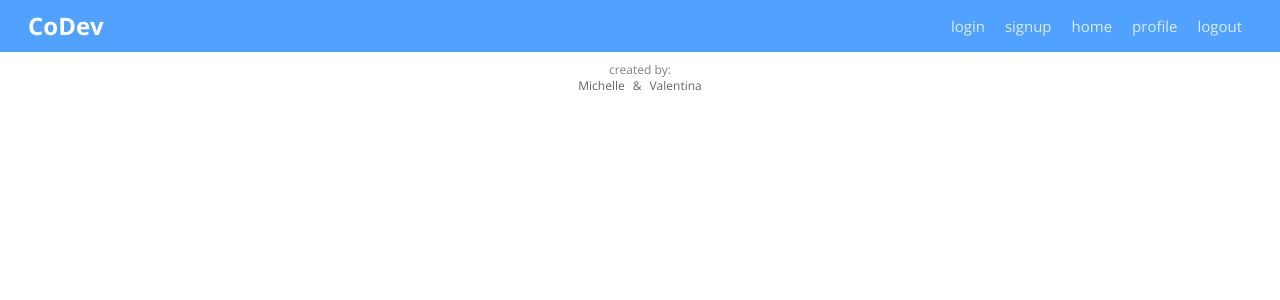
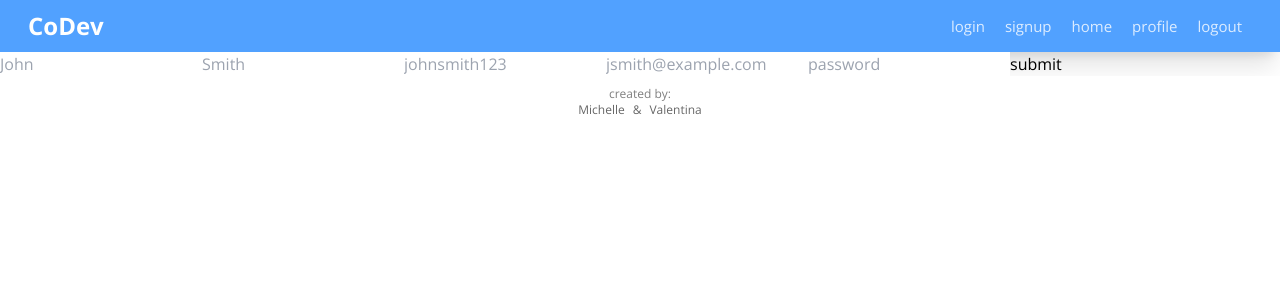
Before and after one commit to Val-gee/codev, a React (Create React App) app in the folder client/: page /signup in a window 1280 px wide. Shown: the top 300 px of the page. Built offline with nearby package versions, Linux system fonts and the light colour scheme.

Commit message:
making sure files added

```diff
--- a/client/src/App.js
+++ b/client/src/App.js
@@ -10,7 +10,8 @@ import { setContext } from "@apollo/client/link/context";
 import { BrowserRouter as Router, Routes, Route } from "react-router-dom";
 import Header from './components/header/Header';
 import Footer from "./components/footer/Footer";
-import Home from './pages/home/Home'
+import Home from './pages/home/Home';
+import Signup from "./pages/signup/Signup";
 
 
 // Construct our main GraphQL API endpoint
@@ -48,7 +49,7 @@ function App() {
         <Routes>
           <Route path="/" element={<Home/>} />
           <Route path='/login' />
-          <Route path='/signup' />
+          <Route path='/signup' element={<Signup/>}/>
           <Route path='/profile' />
           <Route path='/profile/:id' />
           <Route path='/projects' />
--- /dev/null
+++ b/client/src/pages/signup/Signup.jsx
@@ -0,0 +1,98 @@
+import React, { useState } from "react";
+import { Link } from "react-router-dom";
+import { useMutation } from "@apollo/client";
+
+import { MUTATION_NEW_USER } from "../../utils/mutations";
+import Auth from '../../utils/auth';
+
+const Signup = () => {
+    // creates signupForm object and sets its initial state to those variables with those values
+    const [signupForm, setSignupForm] = useState({
+      firstname: "",
+      lastname: "",
+      username: "",
+      password: "",
+      email: "",
+    });
+    //setting up the useMutation hook
+    const [newUser, {error, data}] = useMutation(MUTATION_NEW_USER);
+
+    const handleChange = (event) => {
+        console.log(event.target)
+        const { name, value } = event.target
+
+        setSignupForm({
+            ...signupForm,
+            [name]: value,
+        })
+    }
+    const handleFormSubmit = async (event) => {
+        event.preventDefault();
+        console.log(signupForm)
+        try {
+            const { data } = await newUser({
+                variables: { ...signupForm },
+            });
+            console.log("data", data)
+            Auth.login(data.newUser.token);
+        } catch (error) {
+            console.error(error);
+        }
+    }
+
+    return (
+      <div onSubmit={handleFormSubmit}>
+        <form>
+          <input
+            className="form-input"
+            placeholder="John"
+            name="firstname"
+            type="text"
+            value={signupForm.firstname}
+            onChange={handleChange}
+          />
+          <input
+            className="form-input"
+            placeholder="Smith"
+            name="lastname"
+            type="text"
+            value={signupForm.lastname}
+            onChange={handleChange}
+          />
+          <input
+            className="form-input"
+            placeholder="johnsmith123"
+            name="username"
+            type="text"
+            value={signupForm.username}
+            onChange={handleChange}
+          />
+          <input
+            className="form-input"
+            placeholder="jsmith@example.com"
+            name="email"
+            type="text"
+            value={signupForm.email}
+            onChange={handleChange}
+          />
+          <input
+            className="form-input"
+            placeholder="password"
+            name="password"
+            type="text"
+            value={signupForm.password}
+            onChange={handleChange}
+          />
+          <button
+            className="form-btn"
+            style={{ cursor: "pointer" }}
+            type="submit"
+          >
+            submit
+          </button>
+        </form>
+      </div>
+    );
+}
+
+export default Signup;
--- a/client/src/utils/auth.js
+++ b/client/src/utils/auth.js
@@ -1,9 +1,13 @@
 import decode from 'jwt-decode';
 
 class AuthService {
+  getProfile() {
+    return decode(this.getToken());
+  }
+
   login(userToken) {
-        localStorage.setItem('user_token', userToken);
-        window.location.assign('/');
+    localStorage.setItem("user_token", userToken);
+    window.location.assign("/");
   }
 
   loggedIn() {
@@ -16,21 +20,20 @@ class AuthService {
     const decoded = decode(token);
 
     if (decoded.exp < Date.now() / 1000) {
-            localStorage.removeItem('id_token');
+      localStorage.removeItem("id_token");
       return true;
     }
     return false;
   }
 
   logout() {
-        localStorage.removeItem('user_token');
+    localStorage.removeItem("user_token");
     window.location.reload();
   }
 
   getToken() {
-        return localStorage.getItem('user_token');
+    return localStorage.getItem("user_token");
   }
-
 };
 
 export default new AuthService();
```
Also changed, not shown: client/src/pages/profile/Profile.jsx (added, +20 -0 lines), 1 other file (tests, documents, lock files or other folders). Lines whose indentation alone changed are shown as unchanged.
